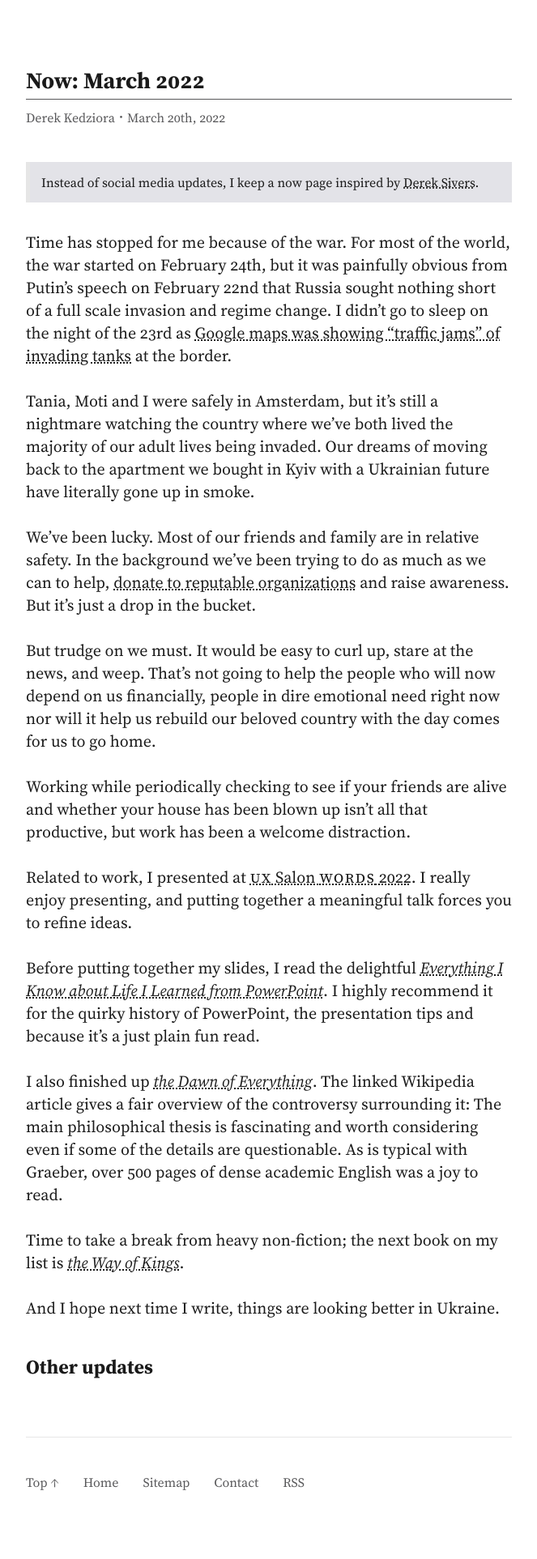
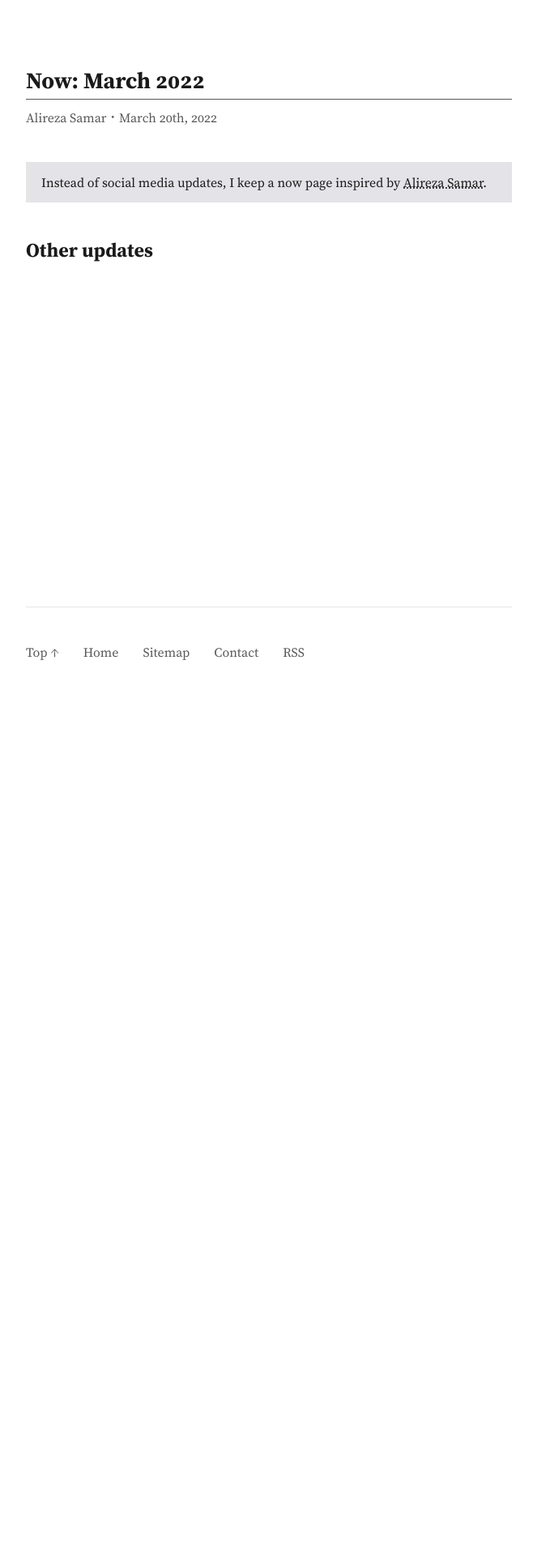
Before and after one commit to alirezasamar/alirezasamar.github.io, a Jekyll site: the page built from _posts/now/2022-03-20-now-march-2022.md, in a window 1280 px wide. Shown: the whole page at 81% size, without its empty margins (308-971 px from the left). Built offline with Jekyll 4.4.1, drawn with Linux system fonts in a browser that asks for light colours; after the commit the page ends 900 px from its top, so only the background shows below that.

Commit message:
Minor update

```diff
--- a/_includes/head-matter.html
+++ b/_includes/head-matter.html
@@ -11,14 +11,14 @@
     {% if page.syntax %}<link rel='stylesheet' type='text/css' href='/css/code.css'>{% endif %}
     <meta name="description" content="{% if page.description %}{{ page.description }}
     {% else %}{{ site.description }}{% endif %}">
-    <meta name="author" content="Derek Kedziora">
+    <meta name="author" content="Alireza Samar">
     <link rel="canonical" href="{% if page.canonical %}{{ site.url }}{{ page.canonical }}{% else %}{{ page.url | absolute_url }}{% endif %}">
     <meta name="generator" content="Jekyll" />
 
     <!-- OG metadata -->
     <meta property="og:title" content="{%if page.title %}{{ page.title }}{% else %}{{ site.title }}{% endif %}"/>
     <meta property="og:description" content="{% if page.description %}{{ page.description }}{% else %}{{ site.description }}{% endif %}">
-    <meta property="og:image" content="{% if page.social-media-image %}{{ page.social-media-image}}{% else %}https://res.cloudinary.com/derekkedziora/image/upload/v1622372311/Social%20Media%20Pictures/desert-picture-1080x608_on9hpv.jpg{% endif %}"/>
+    <!-- <meta property="og:image" content="{% if page.social-media-image %}{{ page.social-media-image}}{% else %}https://res.cloudinary.com/derekkedziora/image/upload/v1622372311/Social%20Media%20Pictures/desert-picture-1080x608_on9hpv.jpg{% endif %}"/> -->
     <meta property="og:locale" content="{% if page.post-lang %}{{page.post-lang}}{% else %}en_US{% endif %}">
     <meta property="og:type" content="{% if page.og-type %}{{page.og-type}}{% else %}website{% endif %}"/>
     <meta property="og:url" content="{{ page.url | absolute_url }}"/>
@@ -26,19 +26,19 @@
 
     <!-- Twitter Card -->
     <meta name="twitter:card" content="summary"/>
-    <meta name="twitter:creator" content="@derekkedziora">
+    <meta name="twitter:creator" content="@alirezasamar">
     <meta name="twitter:title" content="{%- if page.title -%}{{ page.title }}{%- else -%}{{ site.title }}{%- endif -%}"/>
     <meta name="twitter:description" content="{%- if page.description -%}{{ page.description }}{%- else -%}{{ site.description }}{%- endif -%}"/>
     <meta property="og:url" content="{{ page.url | absolute_url }}" />
-    <meta name="twitter:image" content="https://res.cloudinary.com/derekkedziora/image/upload/v1622367103/Social%20Media%20Pictures/desert-picture-540_namxrn.png"/>
+    <!-- <meta name="twitter:image" content="https://res.cloudinary.com/derekkedziora/image/upload/v1622367103/Social%20Media%20Pictures/desert-picture-540_namxrn.png"/> -->
     <meta name="twitter:dnt" content="on">
 
     <!-- favicon and iOS shortcut icon -->
-    <link rel="icon" href="https://res.cloudinary.com/derekkedziora/image/upload/v1610111368/derek_a2bdnp.png">
-    <link rel="apple-touch-icon" sizes="180x180" href="https://res.cloudinary.com/derekkedziora/image/upload/v1622370380/Social%20Media%20Pictures/desert-picture-180_ahwvea.png">
+    <!-- <link rel="icon" href="https://res.cloudinary.com/derekkedziora/image/upload/v1610111368/derek_a2bdnp.png"> -->
+    <!-- <link rel="apple-touch-icon" sizes="180x180" href="https://res.cloudinary.com/derekkedziora/image/upload/v1622370380/Social%20Media%20Pictures/desert-picture-180_ahwvea.png"> -->
 
     <!-- RSS feed -->
-    <link type="application/atom+xml" rel="alternate" href="https://derekkedziora.com/feed.xml" title="Derek Kedziora | All Posts" />
+    <link type="application/atom+xml" rel="alternate" href="https://alirezasamar.com/feed.xml" title="Alireza Samar | All Posts" />
 
     {% if page.index %}
     <!-- validation codes -->
--- a/_includes/now-blurb.html
+++ b/_includes/now-blurb.html
@@ -1 +1 @@
-<p class="aside">Instead of social media updates, I keep a now page inspired by <a href="https://nownownow.com/about">Derek Sivers</a>.</p>
+<p class="aside">Instead of social media updates, I keep a now page inspired by <a href="https://nownownow.com/about">Alireza Samar</a>.</p>
--- a/_layouts/post.html
+++ b/_layouts/post.html
@@ -7,7 +7,7 @@
 <header>
 	<h1 class="post-title">{%- if page.nowPage -%}{{ site.categories.now[0].title }}{%- else -%}{{ page.title }}{%- endif -%}</h1>
 	<p class="post-author-and-time">
-	<a href="/" title="Home" rel="author" class="internal-link">Derek Kedziora</a>
+	<a href="/" title="Home" rel="author" class="internal-link">Alireza Samar</a>
 	{%- unless page.category contains "english-guide" -%}
 	&nbsp;&middot;&nbsp;<time datetime="{{ postDate | date: '%Y-%m-%d' }}">
 	{%- unless page.custom-date %}{{ postDate | date: "%B" }} {{prettyDateOfPost}}{{ ordinalEnding }}, {{ postDate | date: "%Y" }}{%- else -%}{{ page.custom-date }}{%- endunless -%}</time>{% endunless %}</p>
--- a/_posts/now/2022-03-20-now-march-2022.md
+++ b/_posts/now/2022-03-20-now-march-2022.md
@@ -5,23 +5,3 @@ category: now
 permalink: blog/now-march-2022
 date: 2022-03-20 14:55
 ---
-
-Time has stopped for me because of the war. For most of the world, the war started on February 24th, but it was painfully obvious from Putin’s speech on February 22nd that Russia sought nothing short of a full scale invasion and regime change. I didn’t go to sleep on the night of the 23rd as [Google maps was showing “traffic jams” of invading tanks](https://mobile.twitter.com/ArmsControlWonk/status/1496729494744297473) at the border.
-
-Tania, Moti and I were safely in Amsterdam, but it’s still a nightmare watching the country where we’ve both lived the majority of our adult lives being invaded. Our dreams of moving back to the apartment we bought in Kyiv with a Ukrainian future have literally gone up in smoke.
-
-We’ve been lucky. Most of our friends and family are in relative safety. In the background we’ve been trying to do as much as we can to help, [donate to reputable organizations](https://wallpapers-for-ukraine.org/donate) and raise awareness. But it’s just a drop in the bucket.
-
-But trudge on we must. It would be easy to curl up, stare at the news, and weep. That’s not going to help the people who will now depend on us financially, people in dire emotional need right now nor will it help us rebuild our beloved country with the day comes for us to go home.
-
-Working while periodically checking to see if your friends are alive and whether your house has been blown up isn’t all that productive, but work has been a welcome distraction.
-
-Related to work, I presented at [<span class="small-caps">UX</span> Salon <span class="small-caps">WORDS</span> 2022](https://words2022.uxsalon.com/speakers/derek-kedziora/). I really enjoy presenting, and putting together a meaningful talk forces you to refine ideas.
-
-Before putting together my slides, I read the delightful [*Everything I Know about Life I Learned from PowerPoint*](https://profilebooks.com/work/everything-i-know-about-life-i-learned-from-powerpoint/). I highly recommend it for the quirky history of PowerPoint, the presentation tips and because it’s a just plain fun read.
-
-I also finished up [*the Dawn of Everything*](https://en.wikipedia.org/wiki/The_Dawn_of_Everything). The linked Wikipedia article gives a fair overview of the controversy surrounding it: The main philosophical thesis is fascinating and worth considering even if some of the details are questionable. As is typical with Graeber, over 500 pages of dense academic English was a joy to read.
-
-Time to take a break from heavy non-fiction; the next book on my list is [*the Way of Kings*](https://en.wikipedia.org/wiki/The_Way_of_Kings).
-
-And I hope next time I write, things are looking better in Ukraine.
```
